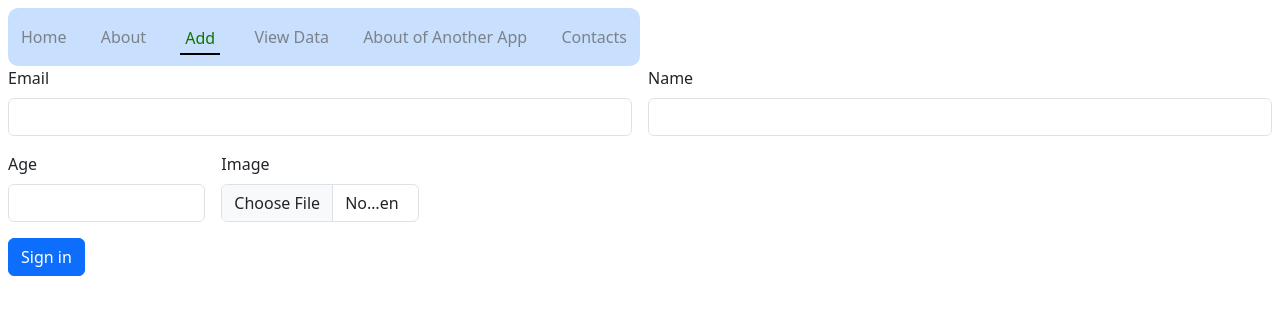
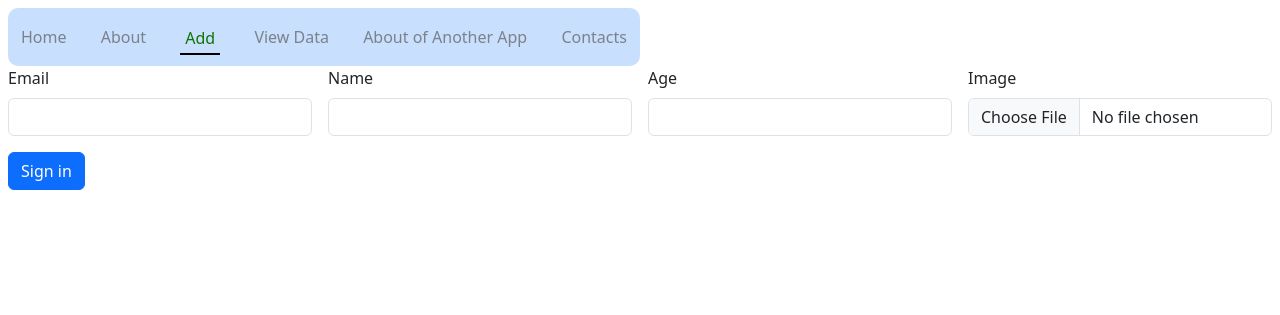
Before and after one commit to indieka900/django-intro, a Django app: page /add/ in a window 1280 px wide. Shown: the top 315 px of the page. Run offline with Django 4.2, Linux system fonts and the light colour scheme.

Commit message:
just revision

```diff
--- a/teachers/static/css/style.css
+++ b/teachers/static/css/style.css
@@ -23,5 +23,4 @@ a {
     padding: 3px 5px;
     align-items: center;
     border-radius: 10px;
-    width: 50%;
 }
--- a/teachers/templates/add.html
+++ b/teachers/templates/add.html
@@ -3,21 +3,22 @@
 {% load static %}
 
 {% block body %}
-<form class="row g-3" method="post" action="" enctype="multipart/form-data">
+<form class="row g-3 " method="post" action="" enctype="multipart/form-data">
     {% csrf_token %}
-    <div class="col-md-6">
+    <div class="col-md-3">
       <label for="inputEmail4" class="form-label">Email</label>
       <input type="email" class="form-control" id="inputEmail4" name="email">
-    </div>
-    <div class="col-md-6">
+    </div><br>
+    <div class="col-md-3">
       <label for="inputPassword4" class="form-label">Name</label>
       <input type="text" class="form-control" id="inputName4" name="name">
     </div>
-    <div class="col-md-2">
+
+    <div class="col-md-3">
       <label for="inputZip" class="form-label">Age</label>
       <input type="number" class="form-control" id="inputZip" name="age">
     </div>
-    <div class="col-md-2">
+    <div class="col-md-3">
       <label for="inputZip" class="form-label">Image</label>
       <input type="file" class="form-control" id="inputZip" name="image">
     </div>
--- a/teachers/templates/common.html
+++ b/teachers/templates/common.html
@@ -21,7 +21,7 @@
 </head>
 <body class="p-2">
 
-    <div class="urls">
+    <div class=" col-md-6 urls ">
         <a class="{% if navbar == 'Home' %} two {% endif %}" href="{% url 'teachers:home' %}">Home</a>
         <a class="{% if navbar == 'about' %} two {% endif %}" href="{% url 'teachers:about' %}">About</a>
         <a class="{% if navbar == 'add' %} two {% endif %}" href="{% url 'teachers:add' %}">Add</a>
```
